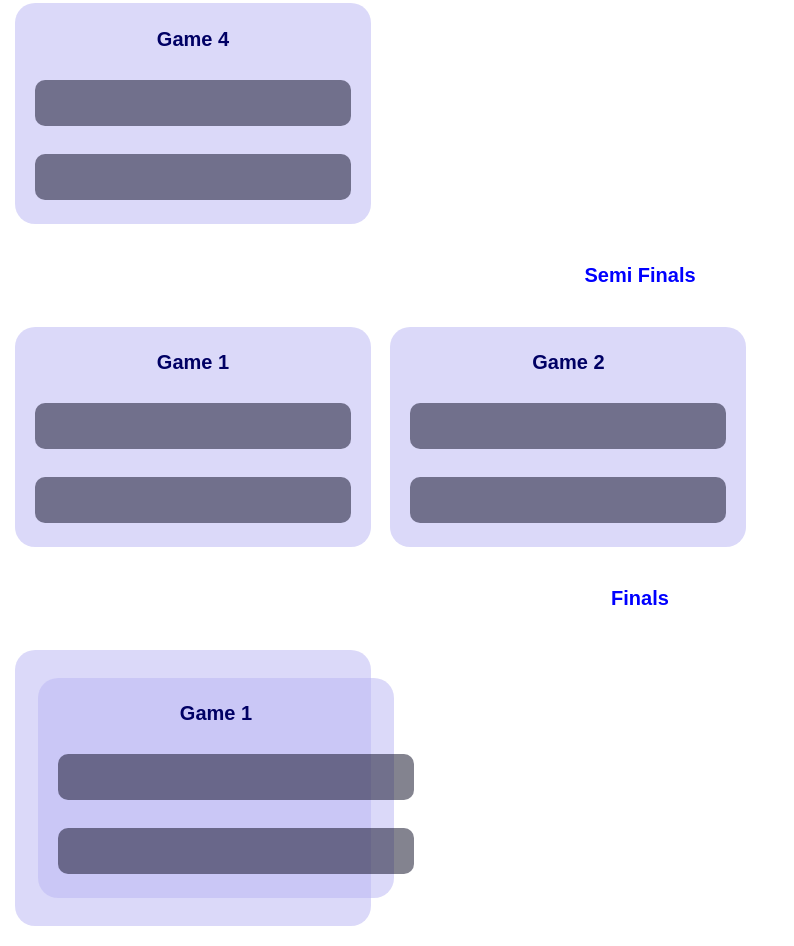
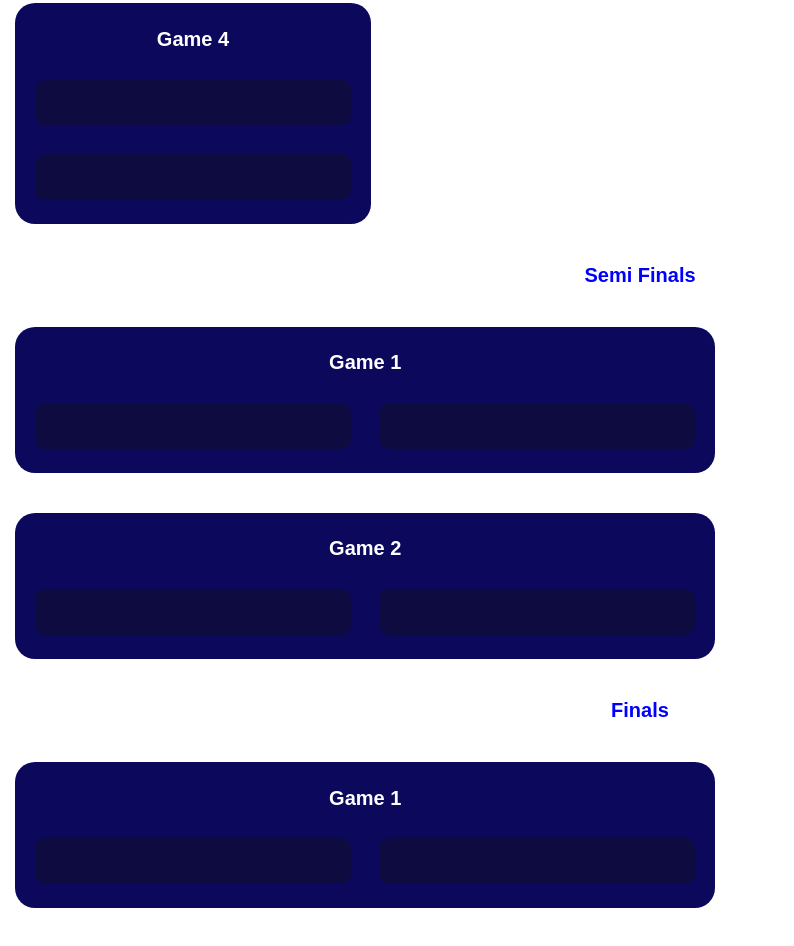
Before and after one commit to MoMansur/Football-League-Table, a plain HTML site: page index.html in a window 1280 px wide. Shown: the part 1247-2193 px from the top of the page, without its empty margins (0-794 px from the left). Drawn offline with Linux system fonts and the light colour scheme.

Commit message:
Color and modification

```diff
--- a/cl.css
+++ b/cl.css
@@ -15,7 +15,7 @@ div {
     margin: 20px auto;
     margin-left: 15px;
     padding: 8px;
-    background-color: rgba(190, 187, 244, 0.548);
+    background-color: rgba(4, 0, 88, 0.963);
     border-radius: 20px;
     display:inline-block;
 
@@ -32,7 +32,7 @@ div {
     height: 30px;
     text-align: left;
     margin: 12px;
-    color: black;
+    color: white;
     font-weight: 100;
     background-color: rgba(15, 15, 38, 0.515);
     border-radius: 10px;
@@ -54,7 +54,7 @@ h1 {
 
 }
 H2{
-    color: rgb(0, 0, 100);
+    color: white;
     text-align: center;
     font-size: 20px;
 }
@@ -93,13 +93,20 @@ h3{
     background-color: rgba(15, 15, 38, 0.515);
     border-radius: 10px;
 }
+#box2,#box3{
+    max-width: 900px;
+}
 
+#finals{
+    max-width: max-content;
 
+    margin-right: 20px;
+}
 
 #final1, #final2{
     font-size: 1.1rem;
-    width: 900px;
     height: 30px;
+    width: 300px;
     text-align: left;
     margin: 12px;
     color: black;
--- a/index.html
+++ b/index.html
@@ -10,7 +10,7 @@
     <h1>Champions League Table</h1>
     <h3>Group Stage</h3>
 
-<div id="box1">
+<div>
     <h2>Group A</h2>
     <div id="first"></div>
     <div id="second"></div>
@@ -18,7 +18,7 @@
     <div id="fourth"></div>
 </div>
 
-<div id="box2">
+<div>
     <h2>Group B</h2>
     <div id="firstB"></div>
     <div id="secondB"></div>
@@ -26,7 +26,7 @@
     <div id="fourthB"></div>
 </div>
 
-<div id="box3">
+<div>
     <h2>Group C</h2>
     <div id="firstC"></div>
     <div id="secondC"></div>
@@ -34,7 +34,7 @@
     <div id="fourthC"></div>
 </div>
 
-<div id="box4">
+<div>
     <h2>Group D</h2>
     <div id="firstD"></div>
     <div id="secondD"></div>
@@ -43,7 +43,6 @@
 </div>
 
     <h3>Quater Finals</h3>
-
     <div>
         <h2>Game 1</h2>
         <div id="gameAC1"></div>
@@ -55,13 +54,11 @@
         <div id="gameAC2"></div>
         <div id="gameAC22"></div>
     </div>
-
     <div>
         <h2>Game 3</h2>
         <div id="gameBD1"></div>
         <div id="gameBD11"></div>
     </div>
-
     <div>
         <h2>Game 4</h2>
         <div id="gameBD2"></div>
@@ -70,33 +67,33 @@
 
 
  <h3>Semi Finals</h3>
+ <div id="box2">
 
- <div>
     <h2>Game 1</h2>
     <div id="semi1"></div>
     <div id="semi11"></div>
-</div>
+ </div>
 
-<div>
+ <div id="box3">
     <h2>Game 2</h2>
     <div id="semi2"></div>
     <div id="semi22"></div>
-</div>
+
+ </div>
+
+
+
 
 <h3>Finals</h3>
 
 
 <div id="finals">
- <div>
+
     <h2>Game 1</h2>
     <div id="final1"></div>
     <div id="final2"></div>
+
 </div>
-</div>
-
-
-
-
 
 
 
```
